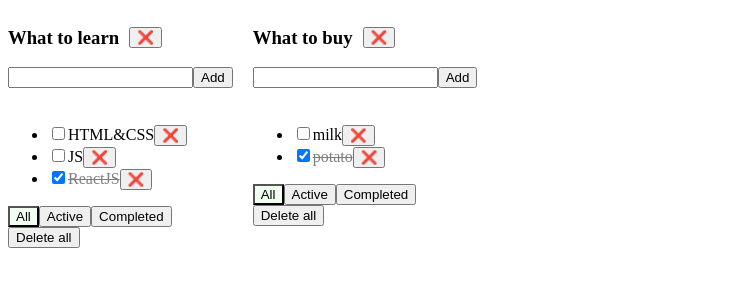
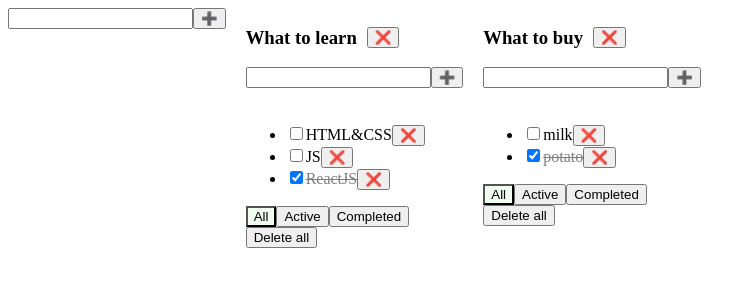
Before and after one commit to IgorVoronkov/trello-app, a React (Vite) app: page / in a window 1280 px wide. Shown: the top 300 px of the page, without its empty margins (0-756 px from the left). Built offline with nearby package versions, Linux system fonts and the light colour scheme.

Commit message:
feat: add list creation UI via generalized AddItemForm

```diff
--- a/src/App.tsx
+++ b/src/App.tsx
@@ -1,15 +1,30 @@
+import { MAX_TODOLIST_TITLE_LENGTH } from '@/constants'
+import { createTextValidator } from '@/utils'
+
 import styles from './App.module.css'
+import { AddItemForm } from './components/add-item-form/AddItemForm'
 import { TodoBoard } from './components/todo-board/TodoBoard'
 import { useTodoLists } from './useTodoLists'
 
 import './index.css'
 
+const validateListName = createTextValidator(MAX_TODOLIST_TITLE_LENGTH)
+
 function App() {
-  const { todoLists, deleteList, setListFilter, addTodo, toggleTodo, deleteTodo, deleteAllTodos } =
-    useTodoLists()
+  const {
+    todoLists,
+    addList,
+    deleteList,
+    setListFilter,
+    addTodo,
+    toggleTodo,
+    deleteTodo,
+    deleteAllTodos,
+  } = useTodoLists()
 
   return (
     <div className={styles.app}>
+      <AddItemForm validate={validateListName} onAdd={addList} />
       {todoLists.map((list) => (
         <TodoBoard
           key={list.id}
--- /dev/null
+++ b/src/components/add-item-form/AddItemForm.tsx
@@ -0,0 +1,26 @@
+import clsx from 'clsx'
+
+import styles from './AddItemForm.module.css'
+import { useAddItemForm } from './useAddItemForm'
+
+interface AddItemFormProps {
+  validate: (value: string) => string | null
+  onAdd: (value: string) => void
+}
+
+export function AddItemForm({ validate, onAdd }: AddItemFormProps) {
+  const { value, error, handleChange, handleSubmit } = useAddItemForm({ validate, onAdd })
+
+  return (
+    <form onSubmit={handleSubmit}>
+      <input
+        type="text"
+        value={value}
+        onChange={handleChange}
+        className={clsx(error && styles.inputError)}
+      />
+      <button type="submit">➕</button>
+      <p className={styles.errorText}>{error}</p>
+    </form>
+  )
+}
--- /dev/null
+++ b/src/components/add-item-form/useAddItemForm.ts
@@ -0,0 +1,38 @@
+import { useState } from 'react'
+import type { ChangeEvent, SubmitEvent } from 'react'
+
+interface UseAddItemFormParams {
+  validate: (value: string) => string | null
+  onAdd: (value: string) => void
+}
+
+export function useAddItemForm({ validate, onAdd }: UseAddItemFormParams) {
+  const [value, setValue] = useState('')
+  const [error, setError] = useState<string | null>(null)
+
+  const handleChange = (e: ChangeEvent<HTMLInputElement>) => {
+    const newValue = e.target.value
+    setValue(newValue)
+
+    if (error) {
+      setError(validate(newValue))
+    }
+  }
+
+  const handleSubmit = (e: SubmitEvent<HTMLFormElement>) => {
+    e.preventDefault()
+
+    const validationError = validate(value)
+
+    if (validationError) {
+      setError(validationError)
+      return
+    }
+
+    onAdd(value.trim())
+    setValue('')
+    setError(null)
+  }
+
+  return { value, error, handleChange, handleSubmit }
+}
--- a/src/components/todo-board/TodoBoard.tsx
+++ b/src/components/todo-board/TodoBoard.tsx
@@ -1,9 +1,13 @@
+import { MAX_TODO_TITLE_LENGTH } from '@/constants'
 import type { TodoListWithTodos, TodoStatusFilter } from '@/types'
+import { createTextValidator } from '@/utils'
 
+import { AddItemForm } from '../add-item-form/AddItemForm'
 import { TodoFilter } from '../todo-filter/TodoFilter'
-import { TodoForm } from '../todo-form/TodoForm'
 import { TodoList } from '../todo-list/TodoList'
 import styles from './TodoBoard.module.css'
+
+const validateTodoTitle = createTextValidator(MAX_TODO_TITLE_LENGTH)
 
 type TodoBoardProps = {
   list: TodoListWithTodos
@@ -30,7 +34,7 @@ export function TodoBoard({
         <h3>{list.title}</h3>
         <button onClick={onDeleteList}>❌</button>
       </div>
-      <TodoForm onAdd={onAddTodo} />
+      <AddItemForm validate={validateTodoTitle} onAdd={onAddTodo} />
       <TodoList todos={list.todos} onToggle={onToggleTodo} onDelete={onDeleteTodo} />
       <TodoFilter filter={list.filter} onFilterChange={onSetFilter} />
       <button onClick={onDeleteAllTodos}>Delete all</button>
--- a/src/components/todo-form/TodoForm.tsx
+++ /dev/null
@@ -1,25 +0,0 @@
-import clsx from 'clsx'
-
-import styles from './TodoForm.module.css'
-import { useTodoForm } from './useTodoForm'
-
-interface TodoFormProps {
-  onAdd: (title: string) => void
-}
-
-export function TodoForm({ onAdd }: TodoFormProps) {
-  const { title, error, handleChange, handleSubmit } = useTodoForm(onAdd)
-
-  return (
-    <form onSubmit={handleSubmit}>
-      <input
-        type="text"
-        value={title}
-        onChange={handleChange}
-        className={clsx(error && styles.inputError)}
-      />
-      <button type="submit">Add</button>
-      <p className={styles.errorText}>{error}</p>
-    </form>
-  )
-}
--- a/src/components/todo-form/getTodoTitleError.ts
+++ /dev/null
@@ -1,15 +0,0 @@
-export const MAX_TODO_TITLE_LENGTH = 30
-
-export function getTodoTitleError(title: string): string | null {
-  const trimmed = title.trim()
-
-  if (trimmed.length === 0) {
-    return 'Title cannot be empty'
-  }
-
-  if (trimmed.length > MAX_TODO_TITLE_LENGTH) {
-    return `Maximum ${MAX_TODO_TITLE_LENGTH} characters`
-  }
-
-  return null
-}
--- a/src/components/todo-form/useTodoForm.ts
+++ /dev/null
@@ -1,35 +0,0 @@
-import { useState } from 'react'
-import type { ChangeEvent, SubmitEvent } from 'react'
-
-import { getTodoTitleError } from './getTodoTitleError'
-
-export function useTodoForm(onAdd: (title: string) => void) {
-  const [title, setTitle] = useState('')
-  const [error, setError] = useState<string | null>(null)
-
-  const handleChange = (e: ChangeEvent<HTMLInputElement>) => {
-    const value = e.target.value
-    setTitle(value)
-
-    if (error) {
-      setError(getTodoTitleError(value))
-    }
-  }
-
-  const handleSubmit = (e: SubmitEvent<HTMLFormElement>) => {
-    e.preventDefault()
-
-    const validationError = getTodoTitleError(title)
-
-    if (validationError) {
-      setError(validationError)
-      return
-    }
-
-    onAdd(title.trim())
-    setTitle('')
-    setError(null)
-  }
-
-  return { title, error, handleChange, handleSubmit }
-}
--- /dev/null
+++ b/src/constants.ts
@@ -0,0 +1,3 @@
+export const MAX_TODO_TITLE_LENGTH = 30
+
+export const MAX_TODOLIST_TITLE_LENGTH = 20
--- /dev/null
+++ b/src/utils/createTextValidator.ts
@@ -0,0 +1,15 @@
+export function createTextValidator(maxLength: number) {
+  return (value: string): string | null => {
+    const trimmed = value.trim()
+
+    if (trimmed.length === 0) {
+      return 'This field cannot be empty'
+    }
+
+    if (trimmed.length > maxLength) {
+      return `Maximum ${maxLength} characters`
+    }
+
+    return null
+  }
+}
--- /dev/null
+++ b/src/utils/index.ts
@@ -0,0 +1 @@
+export { createTextValidator } from './createTextValidator'
```
Also changed, not shown: src/components/add-item-form/AddItemForm.module.css (renamed from src/components/todo-form/TodoForm.module.css).
